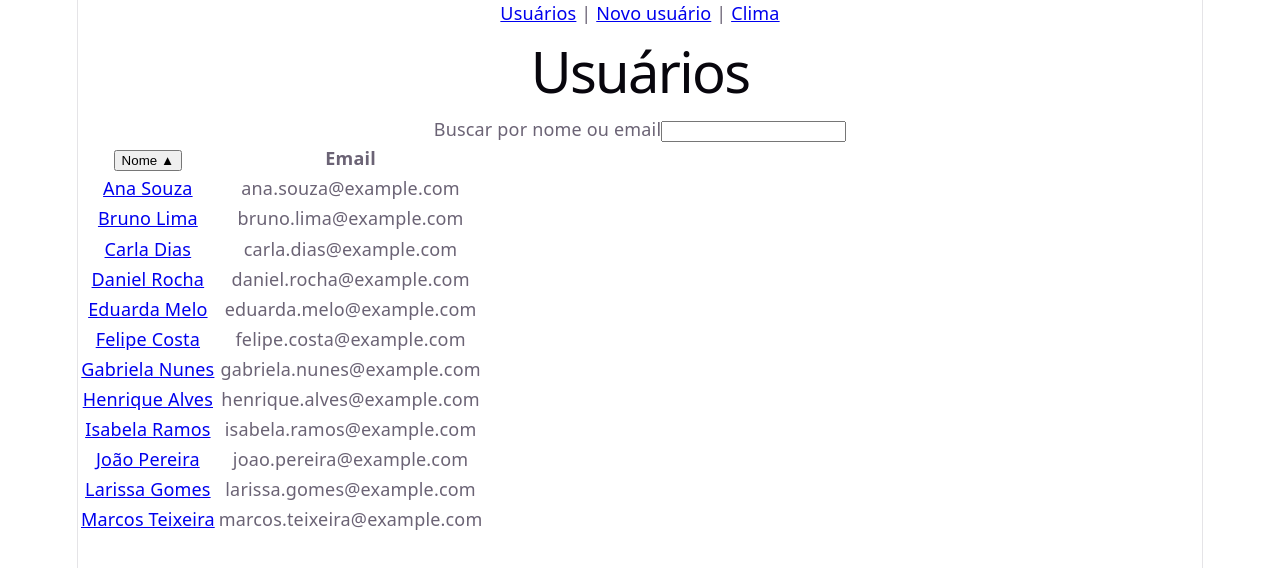
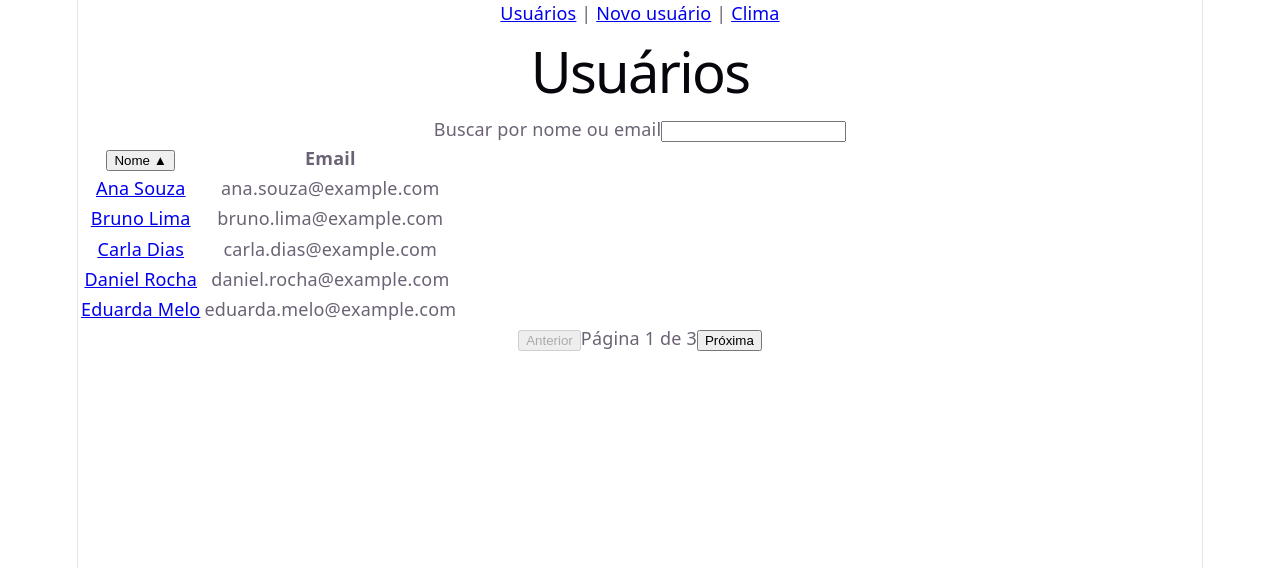
Before and after one commit to DiogoArcanjo/testePraticoFullStack, a React (Vite) app in the folder frontend/: page /users in a window 1280 px wide. Shown: the top 568 px of the page. Built offline with nearby package versions, Linux system fonts and the light colour scheme.

Commit message:
feat: paginação da lista de usuários na URL (FE-04d)

```diff
--- a/frontend/src/pages/UserListPage.tsx
+++ b/frontend/src/pages/UserListPage.tsx
@@ -1,60 +1,82 @@
-import { useEffect, useState } from "react";
-import { Link, useSearchParams } from "react-router";
-import { usersMock } from "../mocks/users";
+import { useEffect, useState } from 'react'
+import { Link, useSearchParams } from 'react-router'
+import { usersMock } from '../mocks/users'
 
-const DEBOUNCE_MS = 400;
+const DEBOUNCE_MS = 400
+const PAGE_SIZE = 5
 
 function UserListPage() {
-  const [searchParams, setSearchParams] = useSearchParams();
-  const search = searchParams.get("q") ?? "";
-  const sort = searchParams.get("sort") === "desc" ? "desc" : "asc";
+  const [searchParams, setSearchParams] = useSearchParams()
+  const search = searchParams.get('q') ?? ''
+  const sort = searchParams.get('sort') === 'desc' ? 'desc' : 'asc'
 
-  const [inputValue, setInputValue] = useState(search);
+  const [inputValue, setInputValue] = useState(search)
 
   useEffect(() => {
     const timer = setTimeout(() => {
-      const value = inputValue.trim();
-      if (value === search) return;
+      const value = inputValue.trim()
+      if (value === search) return
 
       setSearchParams(
         (prev) => {
-          const next = new URLSearchParams(prev);
+          const next = new URLSearchParams(prev)
           if (value) {
-            next.set("q", value);
+            next.set('q', value)
           } else {
-            next.delete("q");
+            next.delete('q')
           }
-          return next;
+          next.delete('page')
+          return next
         },
         { replace: true },
-      );
-    }, DEBOUNCE_MS);
+      )
+    }, DEBOUNCE_MS)
 
-    return () => clearTimeout(timer);
-  }, [inputValue, search, setSearchParams]);
+    return () => clearTimeout(timer)
+  }, [inputValue, search, setSearchParams])
 
-  const term = search.toLowerCase();
+  const term = search.toLowerCase()
   const filteredUsers = usersMock.filter(
     (user) =>
       user.name.toLowerCase().includes(term) ||
       user.email.toLowerCase().includes(term),
-  );
+  )
 
   const sortedUsers = [...filteredUsers].sort((a, b) =>
-    sort === "asc"
+    sort === 'asc'
       ? a.name.localeCompare(b.name)
       : b.name.localeCompare(a.name),
-  );
+  )
+
+  const totalPages = Math.max(1, Math.ceil(sortedUsers.length / PAGE_SIZE))
+  const requestedPage = Math.floor(Number(searchParams.get('page'))) || 1
+  const currentPage = Math.min(Math.max(requestedPage, 1), totalPages)
+
+  const start = (currentPage - 1) * PAGE_SIZE
+  const paginatedUsers = sortedUsers.slice(start, start + PAGE_SIZE)
 
   function toggleSort() {
     setSearchParams(
       (prev) => {
-        const next = new URLSearchParams(prev);
-        next.set("sort", sort === "asc" ? "desc" : "asc");
-        return next;
+        const next = new URLSearchParams(prev)
+        next.set('sort', sort === 'asc' ? 'desc' : 'asc')
+        next.delete('page')
+        return next
       },
       { replace: true },
-    );
+    )
+  }
+
+  function goToPage(page: number) {
+    setSearchParams((prev) => {
+      const next = new URLSearchParams(prev)
+      if (page === 1) {
+        next.delete('page')
+      } else {
+        next.set('page', String(page))
+      }
+      return next
+    })
   }
 
   return (
@@ -69,22 +91,23 @@ function UserListPage() {
         onChange={(event) => setInputValue(event.target.value)}
       />
 
-      {filteredUsers.length === 0 ? (
+      {sortedUsers.length === 0 ? (
         <p>Nenhum usuário encontrado.</p>
       ) : (
+        <>
           <table>
             <thead>
               <tr>
-              <th aria-sort={sort === "asc" ? "ascending" : "descending"}>
+                <th aria-sort={sort === 'asc' ? 'ascending' : 'descending'}>
                   <button type="button" onClick={toggleSort}>
-                  Nome {sort === "asc" ? "▲" : "▼"}
+                    Nome {sort === 'asc' ? '▲' : '▼'}
                   </button>
                 </th>
                 <th>Email</th>
               </tr>
             </thead>
             <tbody>
-            {sortedUsers.map((user) => (
+              {paginatedUsers.map((user) => (
                 <tr key={user.id}>
                   <td>
                     <Link to={`/users/${user.id}`}>{user.name}</Link>
@@ -94,9 +117,30 @@ function UserListPage() {
               ))}
             </tbody>
           </table>
+
+          <nav aria-label="Paginação">
+            <button
+              type="button"
+              onClick={() => goToPage(currentPage - 1)}
+              disabled={currentPage === 1}
+            >
+              Anterior
+            </button>
+            <span>
+              Página {currentPage} de {totalPages}
+            </span>
+            <button
+              type="button"
+              onClick={() => goToPage(currentPage + 1)}
+              disabled={currentPage === totalPages}
+            >
+              Próxima
+            </button>
+          </nav>
+        </>
       )}
     </section>
-  );
+  )
 }
 
-export default UserListPage;
+export default UserListPage
```
Also changed, not shown: 1 other file (tests, documents, lock files or other folders). Lines whose indentation alone changed are shown as unchanged.
